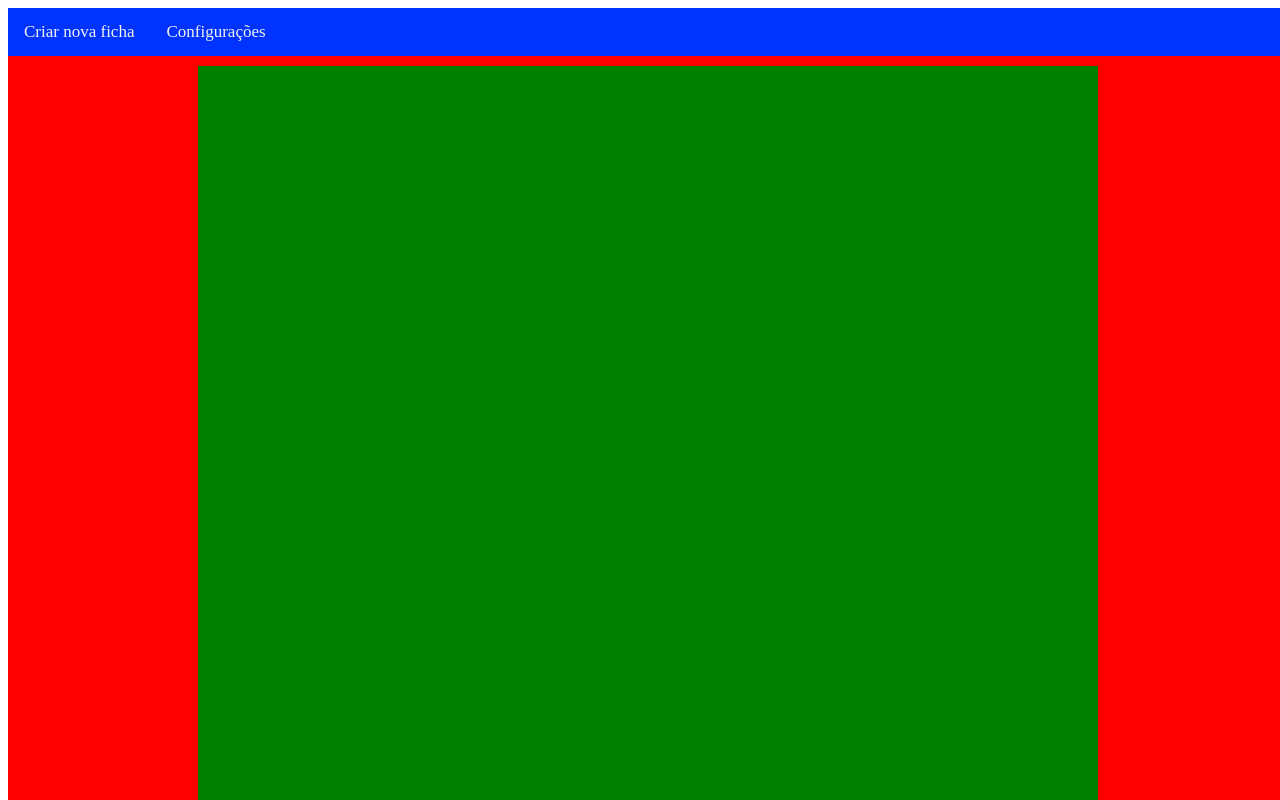
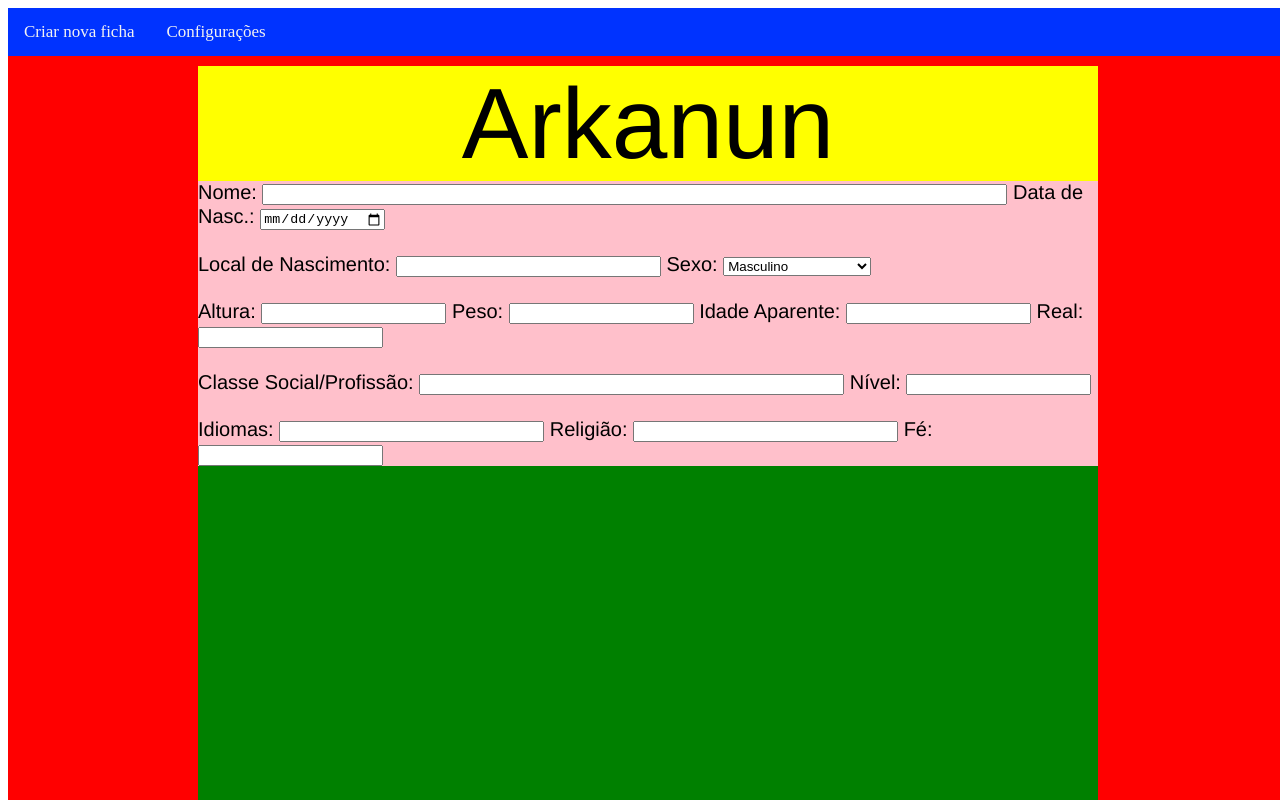
Before and after one commit to MarcosRibeiroJ/rpg-form, an Angular app: page /novaFicha in a window 1280 px wide. Shown: the top 800 px of the page. Built offline with nearby package versions, Linux system fonts and the light colour scheme.

Commit message:
adicionando logo e cabeçalho

```diff
--- a/src/app/nova-ficha/nova-ficha.component.css
+++ b/src/app/nova-ficha/nova-ficha.component.css
@@ -1,3 +1,7 @@
+div {
+    font-family: 'Franklin Gothic Medium', 'Arial Narrow', Arial, sans-serif;
+}
+
 .container {
     width: 100vw;
     height: 1000px;
@@ -14,3 +18,15 @@
     background-color: green;
     margin-top: 10px;
 }
+
+.logo {
+    font-size: 100px;
+    text-align: center;
+    background-color: yellow;
+}
+
+.cabecalho {
+    width: 900px;
+    font-size: 20px;
+    background-color: pink;
+}
--- a/src/app/nova-ficha/nova-ficha.component.html
+++ b/src/app/nova-ficha/nova-ficha.component.html
@@ -1,3 +1,22 @@
 <div class="container">
-    <div class="conteudo"></div>
+    <div class="conteudo">
+        <div class="logo">Arkanun</div>
+        <div class="cabecalho">
+            Nome: <input type="text" size="90"> Data de Nasc.: <input type="date"><br><br>
+            Local de Nascimento:  <input type="text" size="30">
+            Sexo:
+            <select>
+                <option>Masculino</option>
+                <option>Feminino</option>
+                <option>Homem Transgênero</option>
+                <option>Mulher Transgênero</option>
+                <option>Homem Transexual</option>
+                <option>Mulher Transexual</option>
+            </select><br><br>
+            Altura: <input type="number" size="10"> Peso: <input type="number" size="10">
+            Idade Aparente: <input type="number"> Real: <input type="number"><br><br>
+            Classe Social/Profissão: <input type="text" size="50"> Nível: <input type="number" size="4"><br><br>
+            Idiomas: <input type="text" size="30"> Religião: <input type="text" size="30"> Fé: <input type="number" size="4">
+        </div>
+    </div>
 </div>
```
